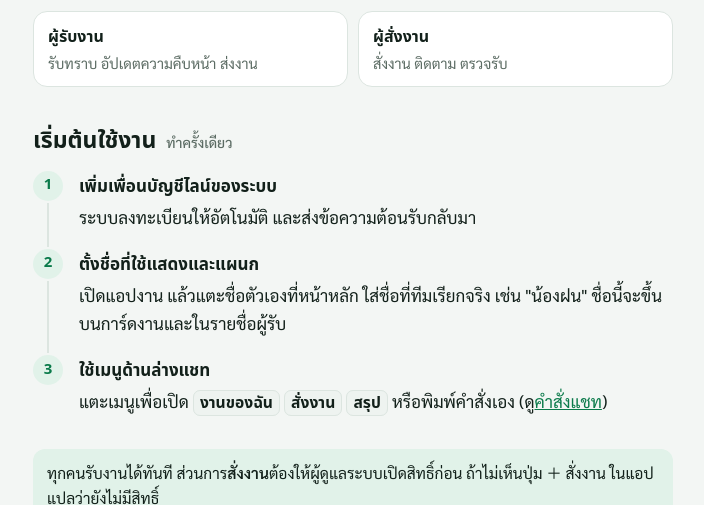
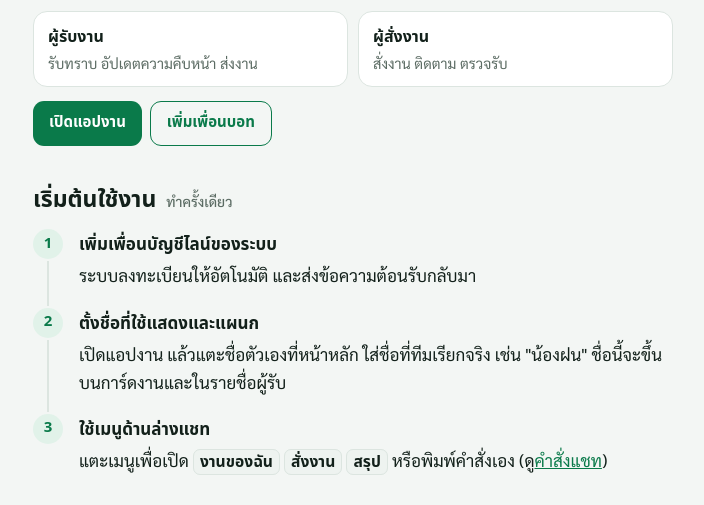
Before and after one commit to som-bms/ehpassistant, a plain HTML site: page guide.html in a window 1280 px wide. Shown: the part 282-787 px from the top of the page, without its empty margins (287-991 px from the left). Drawn offline with Linux system fonts and the light colour scheme; a web font is replaced by a local one.

Commit message:
Update LIFF_ID and OA_ID in guide.html

```diff
--- a/guide.html
+++ b/guide.html
@@ -392,8 +392,8 @@ footer { padding-block: 34px 40px; color: var(--muted); font-size: 14px; text-al
 <script>
 /* ตั้งค่า (ไม่บังคับ) — ใส่แล้วจะมีปุ่ม "เปิดแอปงาน" และ "เพิ่มเพื่อนบอท" บนหน้าคู่มือ */
 const GUIDE_CONFIG = {
-  LIFF_ID: 'YOUR_LIFF_ID',   // เช่น 2001234567-AbCdEfGh
-  OA_ID: 'YOUR_OA_ID',       // Basic ID ของ LINE OA เช่น @123abcde
+  LIFF_ID: '2012131999-9rIDUEGf',   // เช่น 2001234567-AbCdEfGh
+  OA_ID: '@060uhtrw',       // Basic ID ของ LINE OA เช่น @123abcde
 };
 
 (function () {
```
